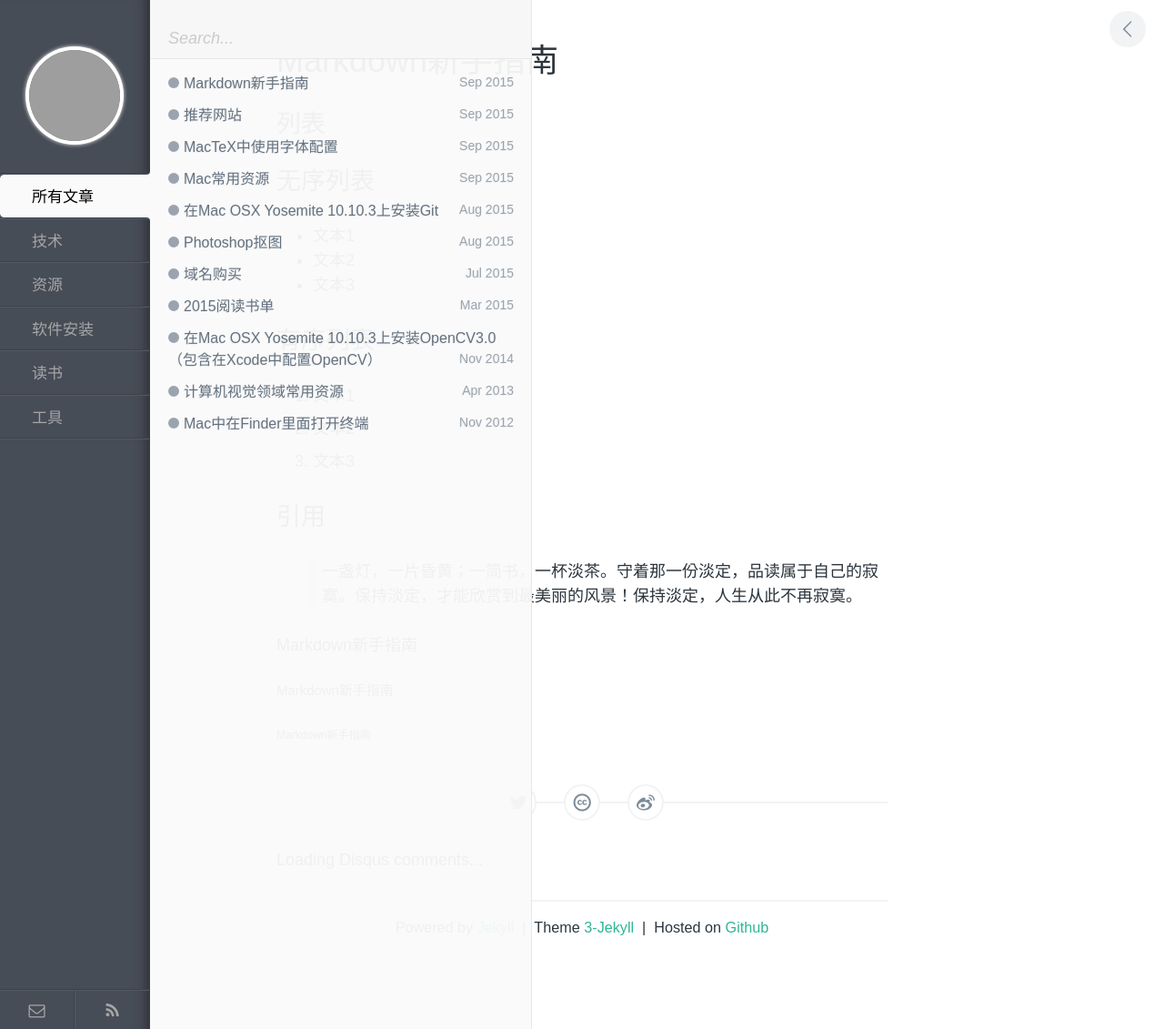
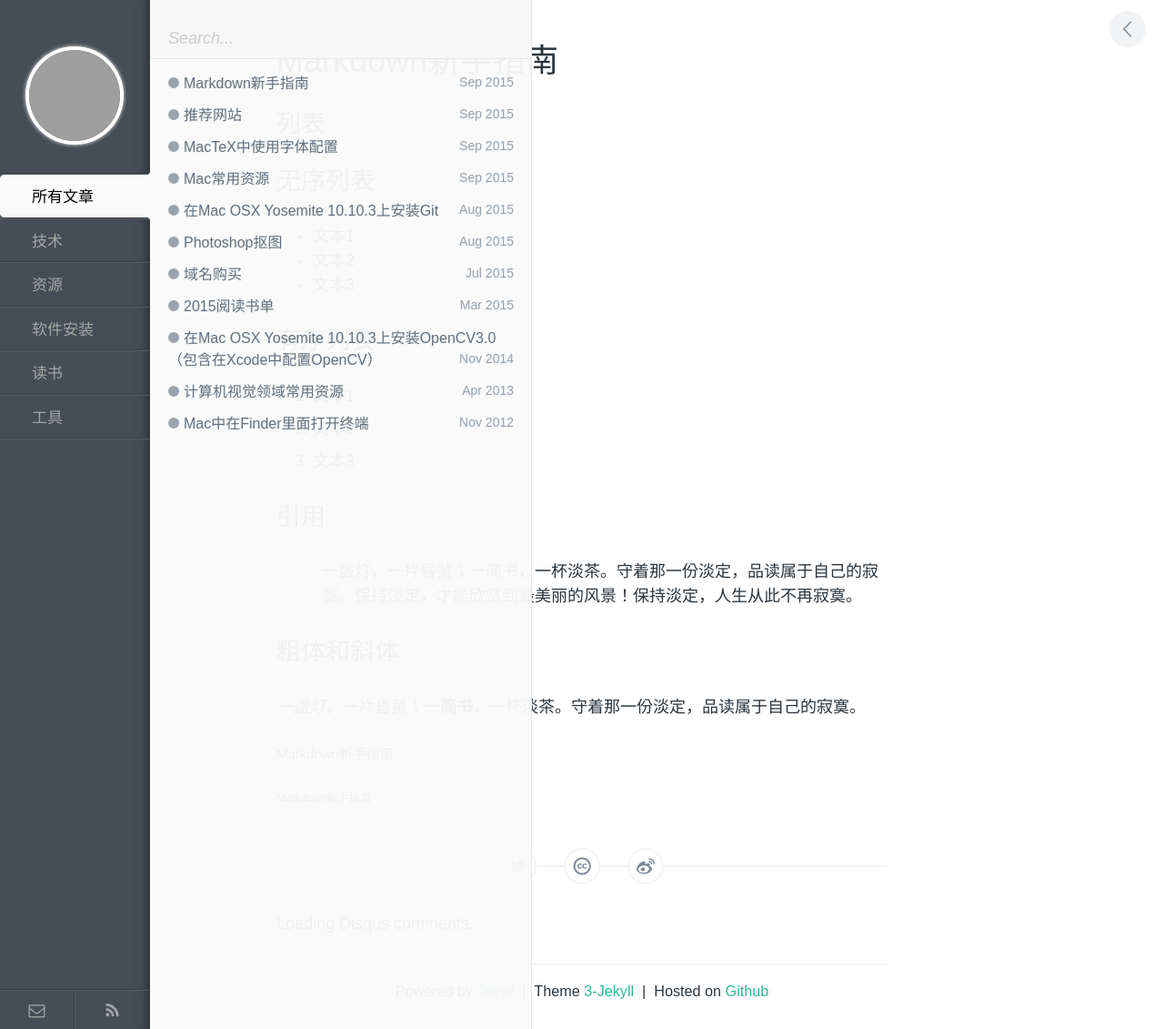
Before and after one commit to zhuyafei/zhuyafei.github.io, a Jekyll site: the page built from _posts/tech/2015-09-20-Markdown.md, in a window 1280 px wide. Shown: the whole page at 91% size. Built offline with Jekyll 4.4.1, drawn with Linux system fonts in a browser that asks for light colours; comment, search, counter and statistics services are not loaded; grey boxes are pictures that could not be loaded.

Commit message:
Modify 2015-09-20-Markdown.md

```diff
--- a/_posts/tech/2015-09-20-Markdown.md
+++ b/_posts/tech/2015-09-20-Markdown.md
@@ -21,7 +21,9 @@ category: 技术
 ## 引用
 > 一盏灯，一片昏黄；一简书，一杯淡茶。守着那一份淡定，品读属于自己的寂寞。保持淡定，才能欣赏到最美丽的风景！保持淡定，人生从此不再寂寞。
 
-#### Markdown新手指南
+## 粗体和斜体
+
+*一盏灯*，一片昏黄；**一简书**，一杯淡茶。守着那一份淡定，品读属于自己的寂寞。
 
 ##### Markdown新手指南
 
```
